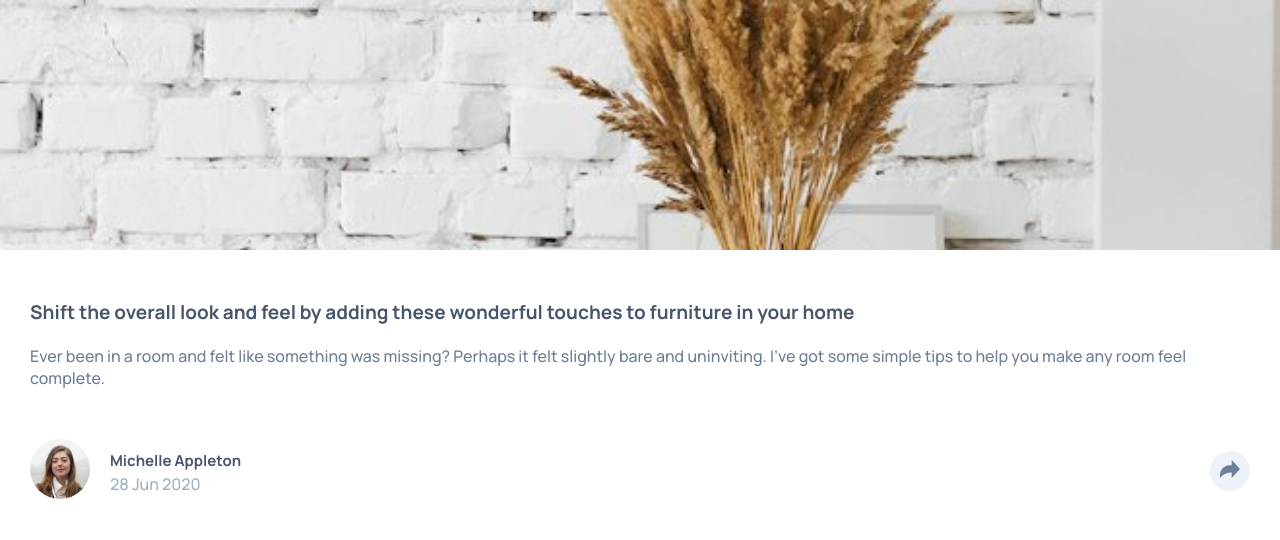
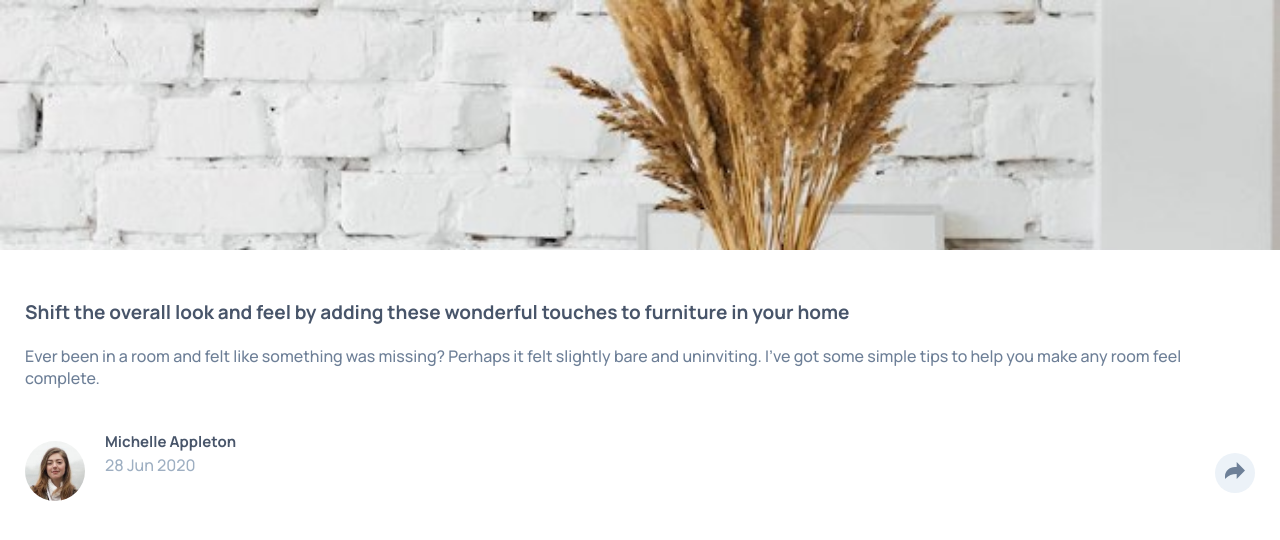
Before and after one commit to axlinamirdev/componente-de-vista-previa-de-articulo-master, a plain HTML site: page index.html in a window 1280 px wide. Drawn offline with Linux system fonts and the light colour scheme.

Commit message:
Arreglando detalles de visualizacion

```diff
--- a/css/style.css
+++ b/css/style.css
@@ -45,18 +45,18 @@ h1{
 }
 
 .cuadro-body{
-	padding: 50px 30px;
+	padding: 50px 25px;
 }
 
 .cuadro-body p{
 	font-size: 1.6rem;
 	color: var(--dark-blue);
+	margin-bottom: 40px;
 }
 
 .cuadro-footer{
 	display: flex;
     flex-direction: row;
-   	padding: 0 30px;
    	justify-content: space-between;
 }
 
--- a/index.html
+++ b/index.html
@@ -17,6 +17,7 @@
 	<main class="container">
 		<div class="cuadro-img"></div>
 		<div class="cuadro-body">
+			<div>
 				<h1>Shift the overall look and feel by adding these wonderful touches to furniture in your home</h1>
 				<p>Ever been in a room and felt like something was missing? Perhaps it felt slightly bare and uninviting. I've got some simple tips to help you make any room feel complete.</p>
 			</div>
@@ -36,6 +37,7 @@
 					</figure>
 				</div>
 			</div>
+		</div>
 	</main>
 </body>
 </html>
```
Lines whose indentation alone changed are shown as unchanged.
